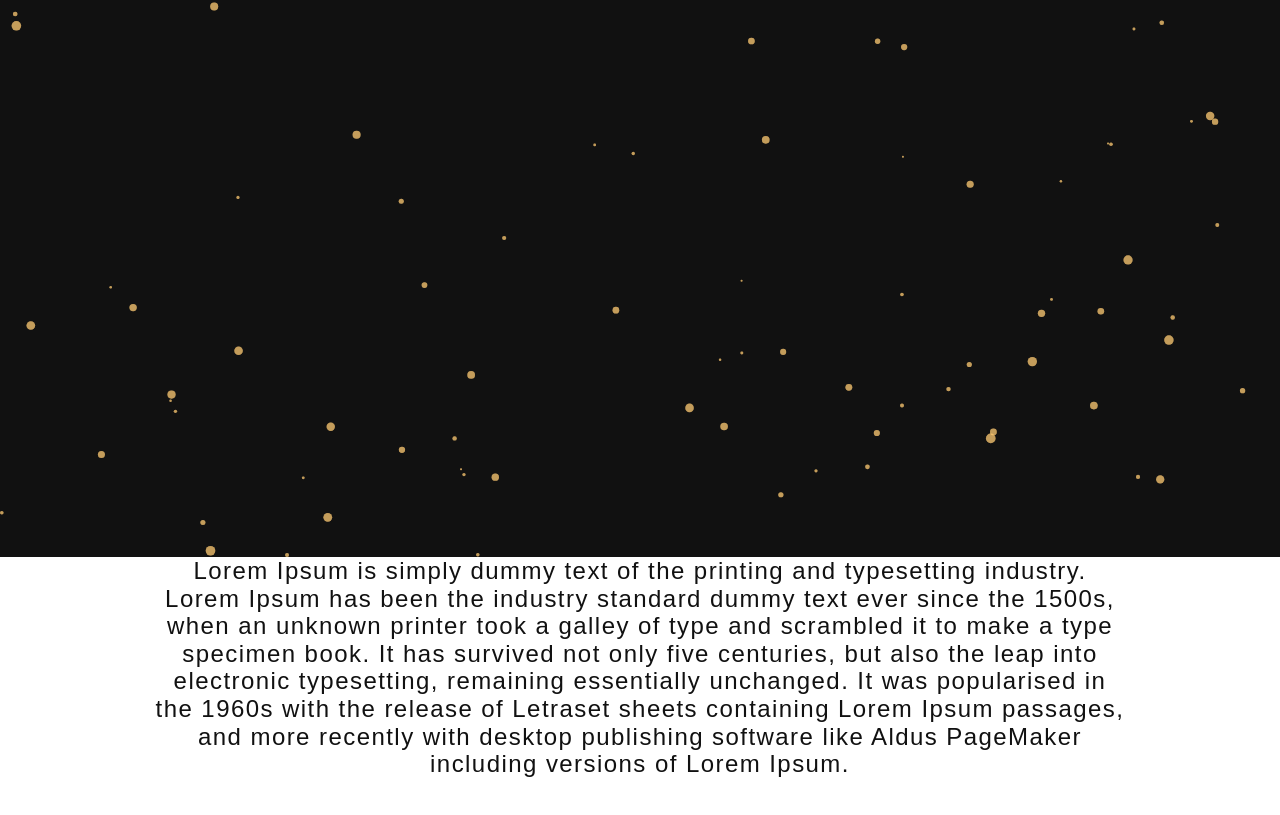
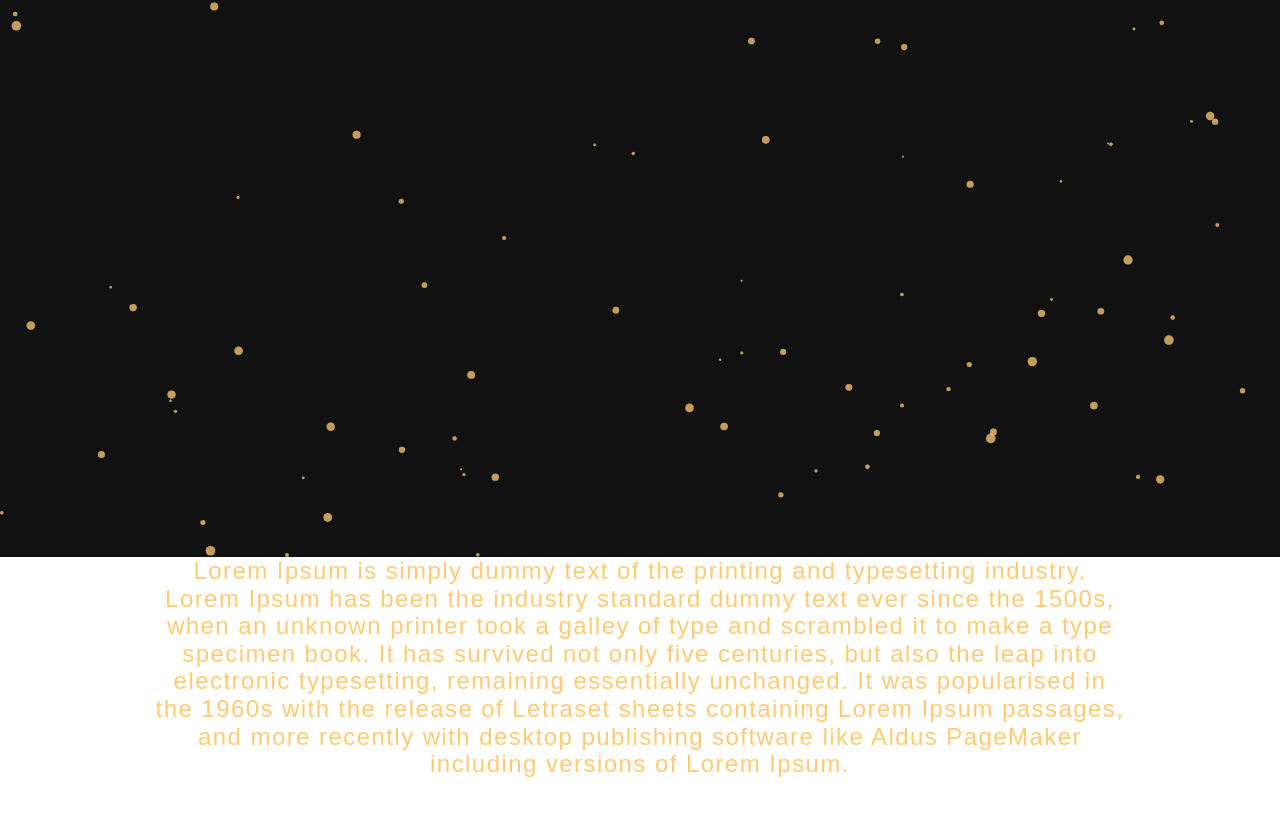
Before and after one commit to wildanazz/code-zero, a React (Create React App) app in the folder client/: page / in a window 1280 px wide. Shown: the part 243-1058 px from the top of the page. Built offline with nearby package versions, Linux system fonts and the light colour scheme; a web font is replaced by a local one.

Commit message:
Edited styles

```diff
--- a/client/src/components/Home/Home.scss
+++ b/client/src/components/Home/Home.scss
@@ -36,5 +36,5 @@
   margin: 0;
   text-align: center;
   letter-spacing: 0.06em;
-  color: #111111;
+  color: #ffcb74;
 }
```
